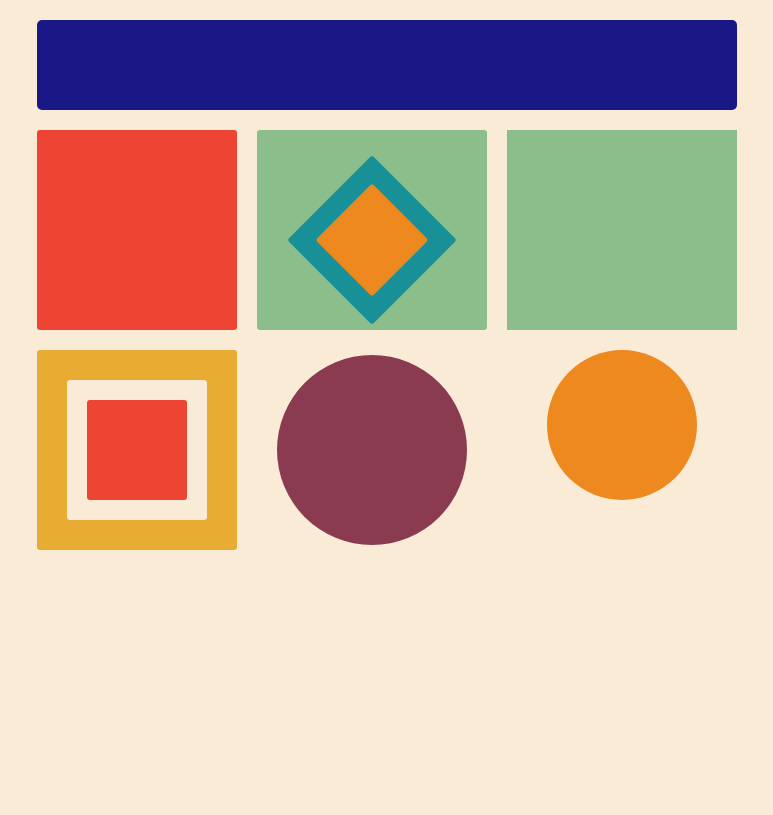
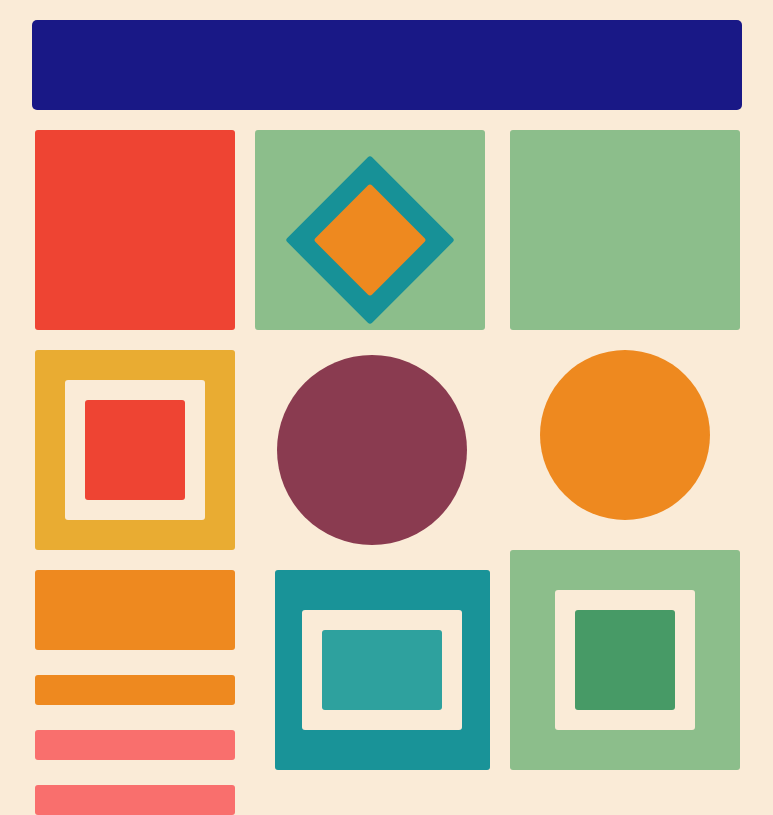
Before and after one commit to juangalvez1/IS623ComputacionGraficaJuanGalvez, a plain HTML site: page Parcial1/Punto1/A/index.html in a window 1280 px wide. Shown: the whole page, without its empty margins (253-1026 px from the left). Drawn offline with Linux system fonts and the light colour scheme.

Commit message:
third row of the main

```diff
--- a/Parcial1/Punto1/A/index.html
+++ b/Parcial1/Punto1/A/index.html
@@ -22,8 +22,8 @@
         <div id="tercero"></div>
 
         <div id="cuarto">
-            <div id="cuadrado_externo">
-                <div id="cuadrado_interno"></div>
+            <div id="cuadrado_externo_cuarto">
+                <div id="cuadrado_interno_cuarto"></div>
             </div>
 
         </div>
@@ -35,9 +35,28 @@
         <div id="segundo_circulo">
             <div></div>
         </div>
-        <div></div>
-        <div></div>
-        <div></div>
+
+        <div id="septimo">
+            <div id="primer_cuadro"></div>
+            <div id="segundo_cuadro"></div>
+            <div id="tercer_cuadro"></div>
+            <div id="cuarto_cuadro"></div>
+            <!-- <div id="quinto_cuadro"></div> -->
+        </div>
+
+        <div id="octavo">
+            <div id="cuadrado_externo_octavo">
+                <div id="cuadrado_interno_octavo"></div>
+            </div>
+
+        </div>
+
+
+        <div id="noveno">
+            <div id="cuadrado_externo_noveno">
+                <div id="cuadrado_interno_noveno"></div>
+            </div>
+        </div>
    </div>
 
    </main>
--- a/Parcial1/Punto1/A/style.css
+++ b/Parcial1/Punto1/A/style.css
@@ -14,7 +14,7 @@ main{
 }
 
 #top div {
-    width: 700px;
+    width: 710px;
     height: 90px;
     background-color: rgba(17, 17, 131, 0.966);
     border-radius: 5px;
@@ -25,7 +25,7 @@ main{
     grid-template-columns: repeat(3, 1fr);
     grid-template-rows: repeat(3, 1fr);
     gap: 20px;
-    width: 700px;
+    width: 705px;
 }
 
 
@@ -69,6 +69,7 @@ main{
     background-color: #8CBE8B;
     width: 230px;
     height: 200px;
+    border-radius: 3px;
 }
 
 #cuarto{
@@ -79,7 +80,7 @@ main{
     border-radius: 3px;
 }
 
-#cuadrado_externo{
+#cuadrado_externo_cuarto{
     display: flex;
     justify-content: center;
     align-items: center;
@@ -89,7 +90,7 @@ main{
     border-radius: 3px;
 }
 
-#cuadrado_interno{
+#cuadrado_interno_cuarto{
     width: 100px;
     height: 100px;
     background-color: #EE4433;
@@ -118,6 +119,97 @@ main{
 #segundo_circulo div{
     background-color: #EE891F;
     border-radius: 50%;
-    width: 150px;
-    height: 150px;
+    width: 170px;
+    height: 170px;
 }
+
+#septimo{
+    display: flex;
+    flex-direction: column;
+    gap: 25px;
+}
+
+#primer_cuadro{
+    width: 200px;
+    height: 80px;
+    background-color: #EE891F;
+    border-radius: 3px;
+}
+
+#segundo_cuadro{
+    width: 200px;
+    height: 30px;
+    background-color: #EE891F;
+    border-radius: 3px;
+}
+
+#tercer_cuadro{
+    width: 200px;
+    height: 30px;
+    background-color: #F96F6D;
+    border-radius: 3px;
+}
+
+#cuarto_cuadro{
+    width: 200px;
+    height: 30px;
+    background-color: #F96F6D;
+    border-radius: 3px;
+    margin-bottom: -50px;
+}
+
+#octavo{
+    background-color: #199398;
+    display: flex;
+    justify-content: center;
+    align-items: center;
+    border-radius: 3px;
+    width: 215px;
+    height: 200px;
+    margin-left: 20px;
+}
+
+#cuadrado_externo_octavo{
+    display: flex;
+    justify-content: center;
+    align-items: center;
+    width: 160px;
+    height: 120px;
+    background-color: antiquewhite;
+    border-radius: 3px;
+}
+
+#cuadrado_interno_octavo{
+    width: 120px;
+    height: 80px;
+    background-color: #2EA19E;
+    border-radius: 3px;
+}
+
+#noveno{
+    background-color: #8CBE8B;
+    display: flex;
+    justify-content: center;
+    align-items: center;
+    border-radius: 3px;
+    width: 230px;
+    height: 220px;
+    margin-top: -20px;
+}
+
+#cuadrado_externo_noveno{
+    display: flex;
+    justify-content: center;
+    align-items: center;
+    width: 140px;
+    height: 140px;
+    background-color: antiquewhite;
+    border-radius: 3px;
+}
+
+#cuadrado_interno_noveno{
+    width: 100px;
+    height: 100px;
+    background-color: #479A66;
+    border-radius: 3px;
+}
```
